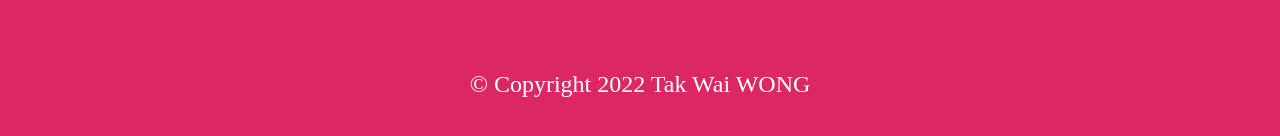
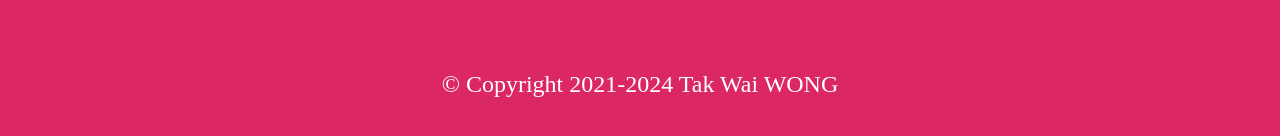
Before and after one commit to twwspes/OfflineBPLog-Intro, a plain HTML site: page index.html in a window 1280 px wide. Shown: the part 3915-4051 px from the top of the page. Drawn offline with nearby package versions, Linux system fonts and the light colour scheme.

Commit message:
Update index.html copyright year

```diff
--- a/index.html
+++ b/index.html
@@ -1077,7 +1077,7 @@
 
     <footer class="colored-section" id="footer">
       <div class="container-fluid">
-        <h4>© Copyright 2022 Tak Wai WONG</h4>
+        <h4>© Copyright 2021-2024 Tak Wai WONG</h4>
       </div>
     </footer>
     <script>
```
